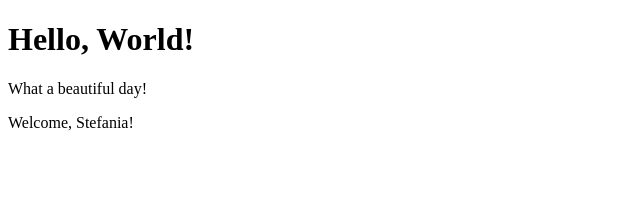
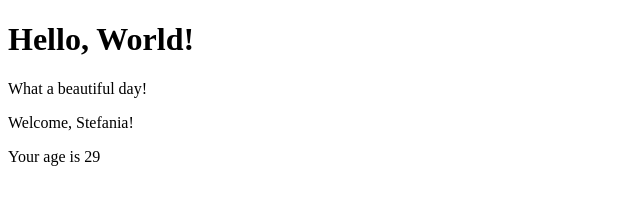
Before and after one commit to stefaniazocco/react-exercises, a React (Create React App) app: page / in a window 1280 px wide. Shown: the top 216 px of the page, without its empty margins (0-640 px from the left). Built offline with nearby package versions, Linux system fonts and the light colour scheme.

Commit message:
add age prop

```diff
--- a/src/App.js
+++ b/src/App.js
@@ -4,7 +4,7 @@ import { Welcome } from "./Welcome"
 
 export class App extends React.Component{
     render() {
-        return <div><Hello /><Welcome /></div>
+        return <div><Hello /><Welcome age={29}/></div>
     }
 }
 
--- a/src/Welcome.js
+++ b/src/Welcome.js
@@ -3,6 +3,11 @@ import React from "react";
 
 export class Welcome extends React.Component {
     render(){
-        return <p>Welcome, {this.props.name}!</p>
+        return (
+        <>
+            <p>Welcome, {this.props.name}!</p>
+            <p>Your age is {this.props.age}</p>
+        </>
+        )
     }
 }
```
